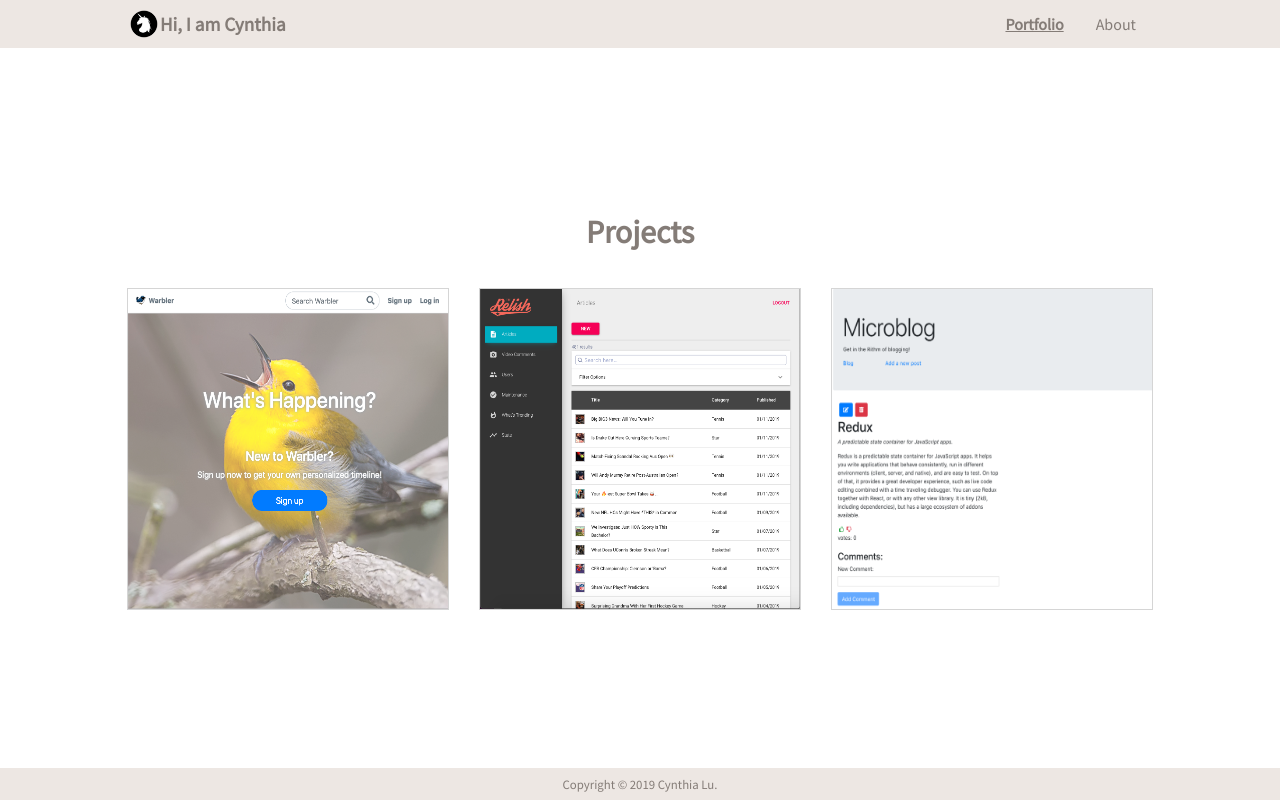
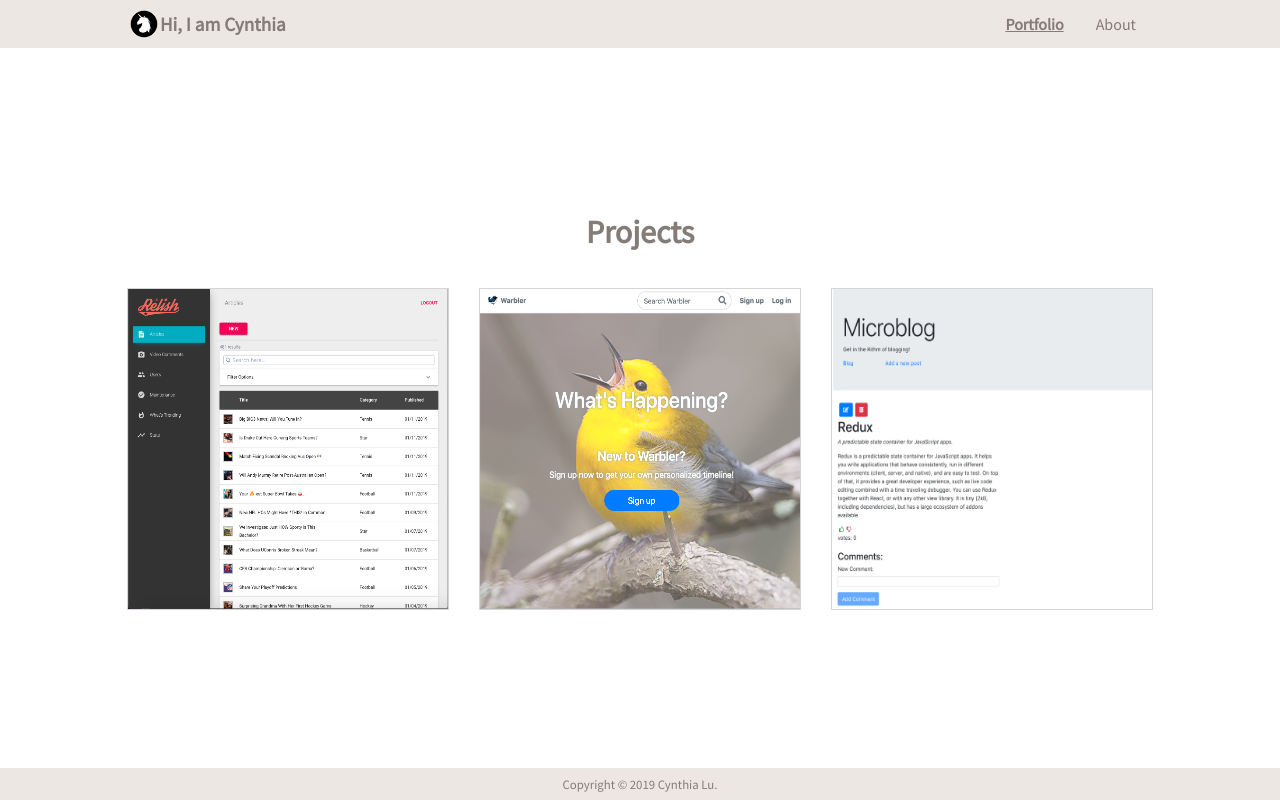
Before and after one commit to ivyc81/Personal-Page, a React (Create React App) app: page /portfolio in a window 1280 px wide. Built offline with nearby package versions, Linux system fonts and the light colour scheme.

Commit message:
update animation

```diff
--- a/src/Nav.js
+++ b/src/Nav.js
@@ -35,6 +35,9 @@ const StyledDiv = styled.div`
   justify-content: space-between;
   align-items: center;
   margin: 0 auto;
+
+  @media only screen and (max-width: 600px) {
+    width: 100%;
 `;
 
 const StyledNavLink = styled(NavLink)`
--- a/src/Project.js
+++ b/src/Project.js
@@ -21,11 +21,16 @@ const StyledProject = styled.div`
 `;
 
 const StyledCol = styled.div`
+  position: relative;
   display: flex;
   flex-direction: column;
   width: 50%;
   align-items: center;
   justify-content: center;
+  left: ${({ isLoaded, isLeft }) => {
+    return isLoaded  ? '0' : isLeft? '-50vw' : '50vw';
+  }};
+  transition: 1s all;
 
   @media only screen and (max-width: 600px) {
     width: 100%;
@@ -58,6 +63,20 @@ const StyledTechContainer = styled.p`
 `;
 
 class Project extends Component {
+  constructor(props){
+    super(props);
+    this.state = {
+      isLoaded: false,
+    }
+    this.load = this.load.bind(this);
+  }
+
+  load(){
+    this.setState({
+      isLoaded: true,
+    });
+  }
+
   showTech(tech){
     return tech.split(',').map((e, i) => <StyledTech key={i}>{e}</StyledTech>)
   }
@@ -65,13 +84,14 @@ class Project extends Component {
   render() {
     const { id } = this.props;
     const { img, title, description, deployedURL, github, tech, gif } = projects[id];
+    const { isLoaded } = this.state;
     const techArr = this.showTech(tech);
     return (
-      <StyledProject className='Project'>
-        <StyledCol>
+      <StyledProject className='Project' onLoad={this.load}>
+        <StyledCol isLoaded={isLoaded} isLeft={true}>
           <StyledImg src={gif} alt='profile' />
         </StyledCol>
-        <StyledCol>
+        <StyledCol isLoaded={isLoaded}>
           <h1>{title}</h1>
           { deployedURL && <div><StyledLink href={deployedURL}><i className="fas fa-globe"></i> See the app </StyledLink></div> }
           { github && <div><StyledLink href={github}><i className="fab fa-github"></i> See source code </StyledLink></div> }
--- a/src/ProjectCard.js
+++ b/src/ProjectCard.js
@@ -15,6 +15,32 @@ const StyledDiv = styled.div`
 
   :hover a{
     top: 0;
+  }
+
+  ::before {
+    position: absolute;
+    background-color: #fff;
+    top: ${({ isLoaded }) =>{
+      return isLoaded? '100%' : 0;
+    }};
+    left: 0;
+    width: 50%;
+    content: "";
+    height: 100%;
+    transition: 1.5s all;
+  }
+
+  ::after {
+    position: absolute;
+    background-color: #fff;
+    bottom: ${({ isLoaded }) =>{
+      return isLoaded? '100%' : 0;
+    }};
+    right: 0;
+    width: 50%;
+    content: "";
+    height: 100%;
+    transition: 1.5s all;
   }
 
   @media only screen and (max-width: 600px) {
@@ -44,15 +70,29 @@ const StyledLink = styled(Link)`
 `;
 
 class ProjectCard extends Component {
+  constructor(props){
+    super(props);
+    this.state={
+      isLoaded: false,
+    }
+    this.load = this.load.bind(this);
+  }
+
+  load(){
+    this.setState({
+      isLoaded: true,
+    });
+  }
+
   render() {
     const {img, title, id, tech} = this.props;
+    const {isLoaded} = this.state;
     return (
-      <StyledDiv className='Project'>
+      <StyledDiv className='Project' onLoad={this.load} isLoaded={isLoaded}>
         <StyledImg src={img} alt={title} />
         <StyledLink to={`/projects/${id}`} >
           <h3>{title}</h3>
           <p>{tech}</p>
-          <p>{'<-- Click to see more -->'}</p>
         </StyledLink>
       </StyledDiv>
     );
--- a/src/data.js
+++ b/src/data.js
@@ -14,6 +14,16 @@ import resume from './resume.pdf';
 // Projects
 export const projects = {
   1:
+  {img: theRelishCover,
+    title: 'The Relish - CMS',
+    description: 'We worked on the CMS system to improve load time. ',
+    id: 2,
+    deployedURL:'',
+    github:'',
+    tech: 'React, Redux, Firebase',
+    gif: theRelishGIF,
+  },
+  2:
   {img: warblerCover,
    title: 'Warbler',
    description: 'A twitter mock',
@@ -22,16 +32,6 @@ export const projects = {
    github:'https://github.com/ivyc81/Warbler',
    tech: 'Python, Flask',
    gif: warblerGIF,
-  },
-  2:
-  {img: theRelishCover,
-    title: 'The Relish - CMS',
-    description: 'The app where fans go to talk sports',
-    id: 2,
-    deployedURL:'',
-    github:'',
-    tech: 'React, Redux, Firebase',
-    gif: theRelishGIF,
   },
   3:
   {img: microblogCover,
```
